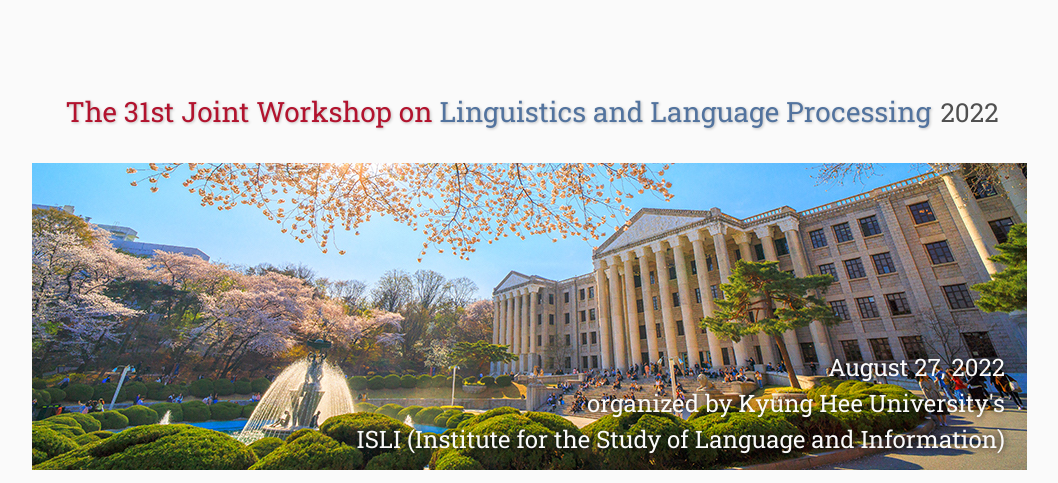
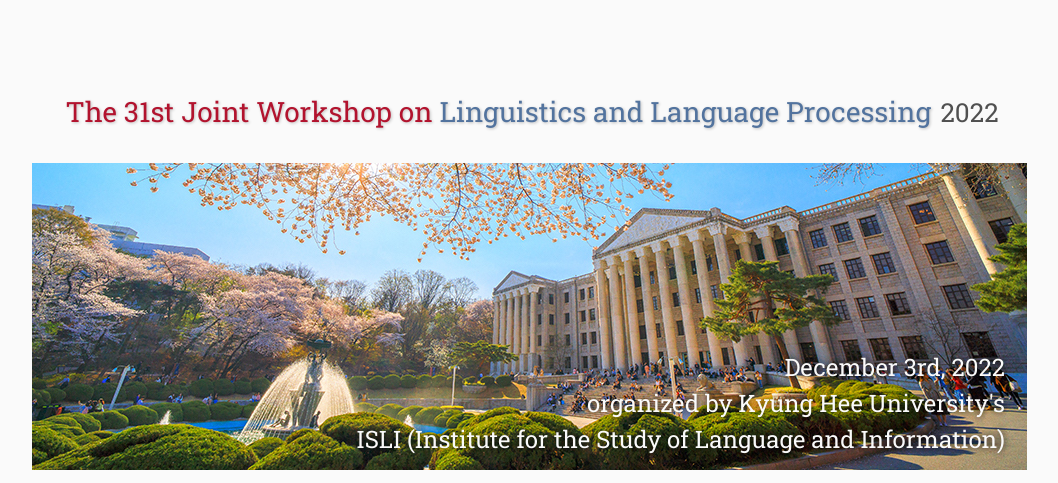
Before and after one commit to jwllp31/jwllp31, a plain HTML site: page flyer/index.html in a window 1280 px wide. Shown: the top 483 px of the page, without its empty margins (108-1166 px from the left). Drawn offline with Linux system fonts and the light colour scheme; files that its build step writes are made by us from their sources.

Commit message:
Update index.html

```diff
--- a/flyer/index.html
+++ b/flyer/index.html
@@ -20,7 +20,7 @@
             <span class="title1">The 31st Joint Workshop on </span><span class="title2">Linguistics and Language Processing</span> <span class="year">2022</span>
         </div>
         <div class="bottom-right">
-              August 27, 2022 <br> organized by Kyung Hee University's <br> ISLI (Institute for the Study of Language and Information)
+              December 3rd, 2022 <br> organized by Kyung Hee University's <br> ISLI (Institute for the Study of Language and Information)
         </div>
     </div>
 
```
